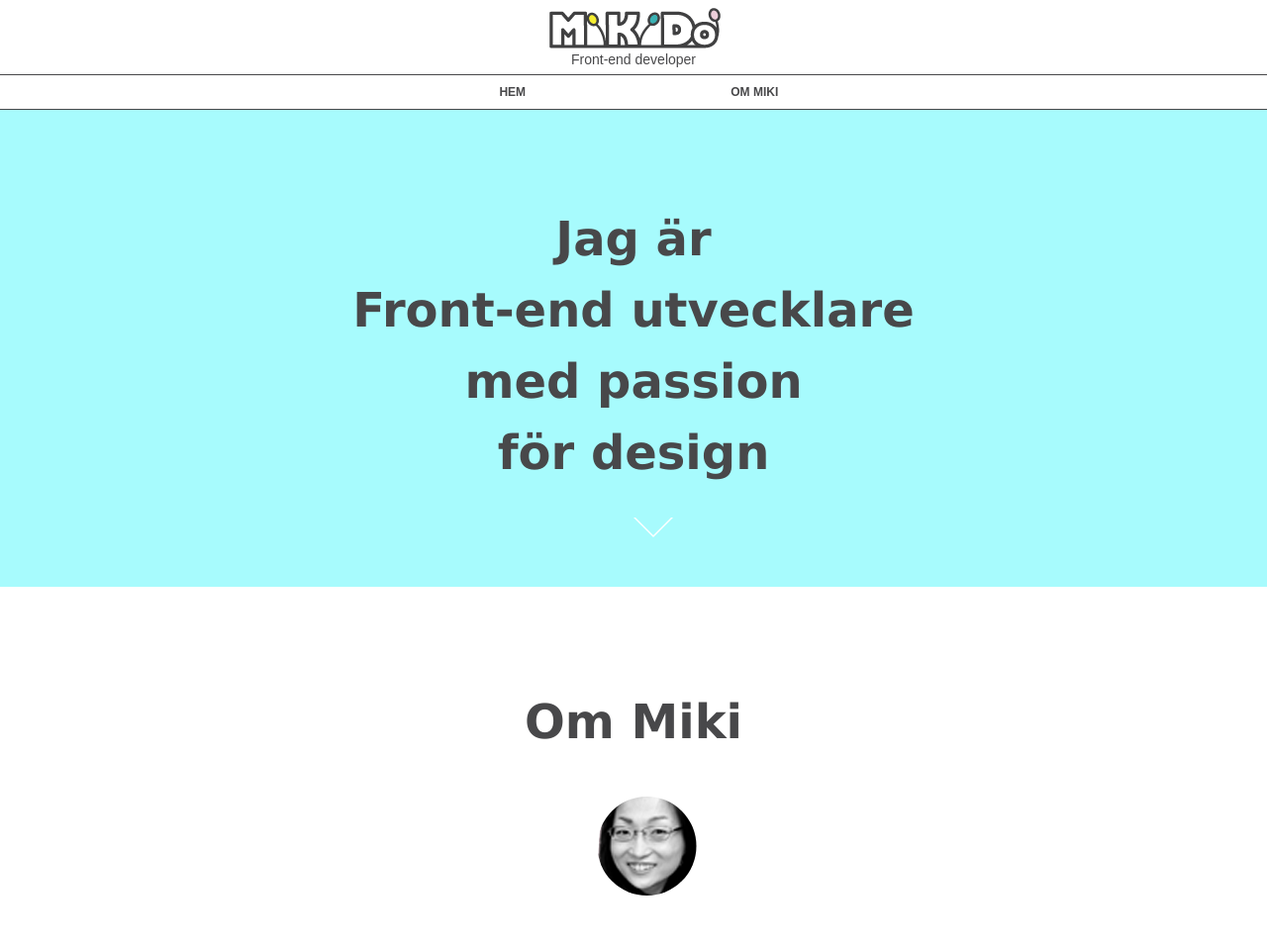
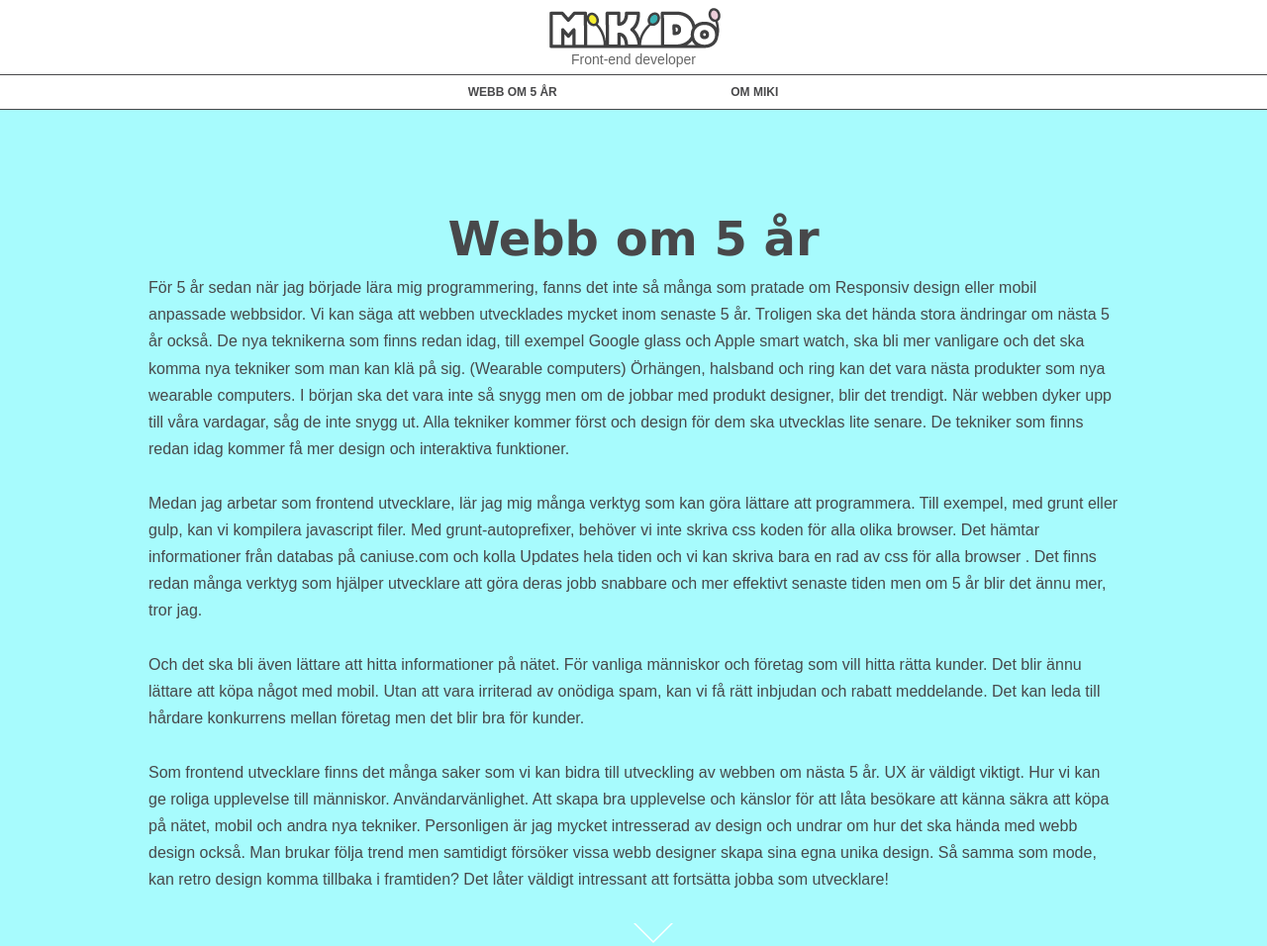
Before and after one commit to mikidoi/mikidoi.github.io, a website: page index.html in a window 1280 px wide. Shown: the top 956 px of the page at 99% size. Drawn offline with nearby package versions, Linux system fonts and the light colour scheme.

Commit message:
Added web in 5 years

```diff
--- a/gulpfile.js
+++ b/gulpfile.js
@@ -13,7 +13,7 @@ var gulp = require('gulp'),
 gulp.task('js', function () {
     gulp.src([
             'js/windowsPh.js',
-            'js/logo.js',
+//            'js/logo.js',
             'js/general.js',
             'js/date.js',
             'js/slider.js'
--- a/index.html
+++ b/index.html
@@ -37,6 +37,7 @@
     <div id="home" class="layoutPage">
         <div class="layoutHeader">
           <header>
+<!--
             <div class="logoLoader">
               <div class="loaderContainer">
                 <object data="images/plant1.svg" class="plants plant1" type="image/svg+xml">
@@ -49,13 +50,14 @@
                 </object>
               </div>
             </div>
+-->
             <a href="#home" class="layoutLogo">
               <canvas id="logoAnimation"></canvas>
               <p class="logoText delay delay-2">Front-end developer</p>
             </a>
             <nav class="layoutHeader--nav">
               <ul class="layoutHeader--menu">
-                  <li><a href="#home">Hem</a></li>
+                  <li><a href="#home">Webb om 5 år</a></li>
                   <li><a href="#about">Om Miki</a></li>
 <!--                  <li><a href="#project">Projekt</a></li>-->
               </ul>
@@ -66,11 +68,52 @@
         <div class="layoutMain">
             <div class="layoutHome">
                 <section class="layoutSection">
-                    <p class="themeMain--intro">
-                        <span class="delay delay-1">Jag är</span><br>
-                        <span class="delay delay-2">Front-end utvecklare</span><br>
-                        <span class="delay delay-3">med passion</span><br>
-                        <span class="delay delay-4">för design</span>
+                    <h2 id="home" class="themeMain--intro">Webb om 5 år</h2>
+                    <p class="delay delay-1">
+                      För 5 år sedan när jag började lära mig programmering, fanns det inte
+                      så många som pratade om Responsiv design eller mobil anpassade
+                      webbsidor. Vi kan säga att webben utvecklades mycket inom senaste 5
+                      år. Troligen ska det hända stora ändringar om nästa 5 år också. De nya
+                      teknikerna som finns redan idag, till exempel Google glass och Apple
+                      smart watch, ska bli mer vanligare och det ska komma nya tekniker som
+                      man kan klä på sig. (Wearable computers) Örhängen, halsband och ring
+                      kan det vara nästa produkter som nya wearable computers. I början ska
+                      det vara inte så snygg men om de jobbar med produkt designer, blir det
+                      trendigt. När webben dyker upp till våra vardagar, såg de inte snygg
+                      ut. Alla tekniker kommer först och design för dem ska utvecklas lite
+                      senare. De tekniker som finns redan idag kommer få mer design och
+                      interaktiva funktioner.
+                    </p><br>
+                    <p class="delay delay-2">
+                      Medan jag arbetar som frontend utvecklare, lär jag mig många verktyg
+                      som kan göra lättare att programmera. Till exempel, med grunt eller
+                      gulp, kan vi kompilera javascript filer. Med grunt-autoprefixer,
+                      behöver vi inte skriva css koden för alla olika browser. Det hämtar
+                      informationer från databas på caniuse.com och kolla Updates hela tiden
+                      och vi kan skriva bara en rad av css för alla browser . Det finns
+                      redan många verktyg som hjälper utvecklare att göra deras jobb
+                      snabbare och mer effektivt senaste tiden men om 5 år blir det ännu
+                      mer, tror jag.
+                    </p><br>
+                    <p class="delay delay-3">
+                      Och det ska bli även lättare att hitta informationer på nätet. För
+                      vanliga människor och företag som vill hitta rätta kunder. Det blir
+                      ännu lättare att köpa något med mobil. Utan att vara irriterad av
+                      onödiga spam, kan vi få rätt inbjudan och rabatt meddelande. Det kan
+                      leda till hårdare konkurrens mellan företag men det blir bra för
+                      kunder.
+                    </p><br>
+                    <p class="delay delay-4">
+                      Som frontend utvecklare finns det många saker som vi kan bidra till
+                      utveckling av webben om nästa 5 år. UX är väldigt viktigt. Hur vi kan
+                      ge roliga upplevelse till människor. Användarvänlighet. Att skapa bra
+                      upplevelse och känslor för att låta besökare att känna säkra att köpa
+                      på nätet, mobil och andra nya tekniker.
+                      Personligen är jag mycket intresserad av design och undrar om hur det
+                      ska hända med webb design också. Man brukar följa trend men samtidigt
+                      försöker vissa webb designer skapa sina egna unika design. Så samma
+                      som mode, kan retro design komma tillbaka i framtiden?
+                      Det låter väldigt intressant att fortsätta jobba som utvecklare!
                     </p>
                     <a href="#project" class="scrollDown-arrow delay delay-5"></a>
                 </section>
```
